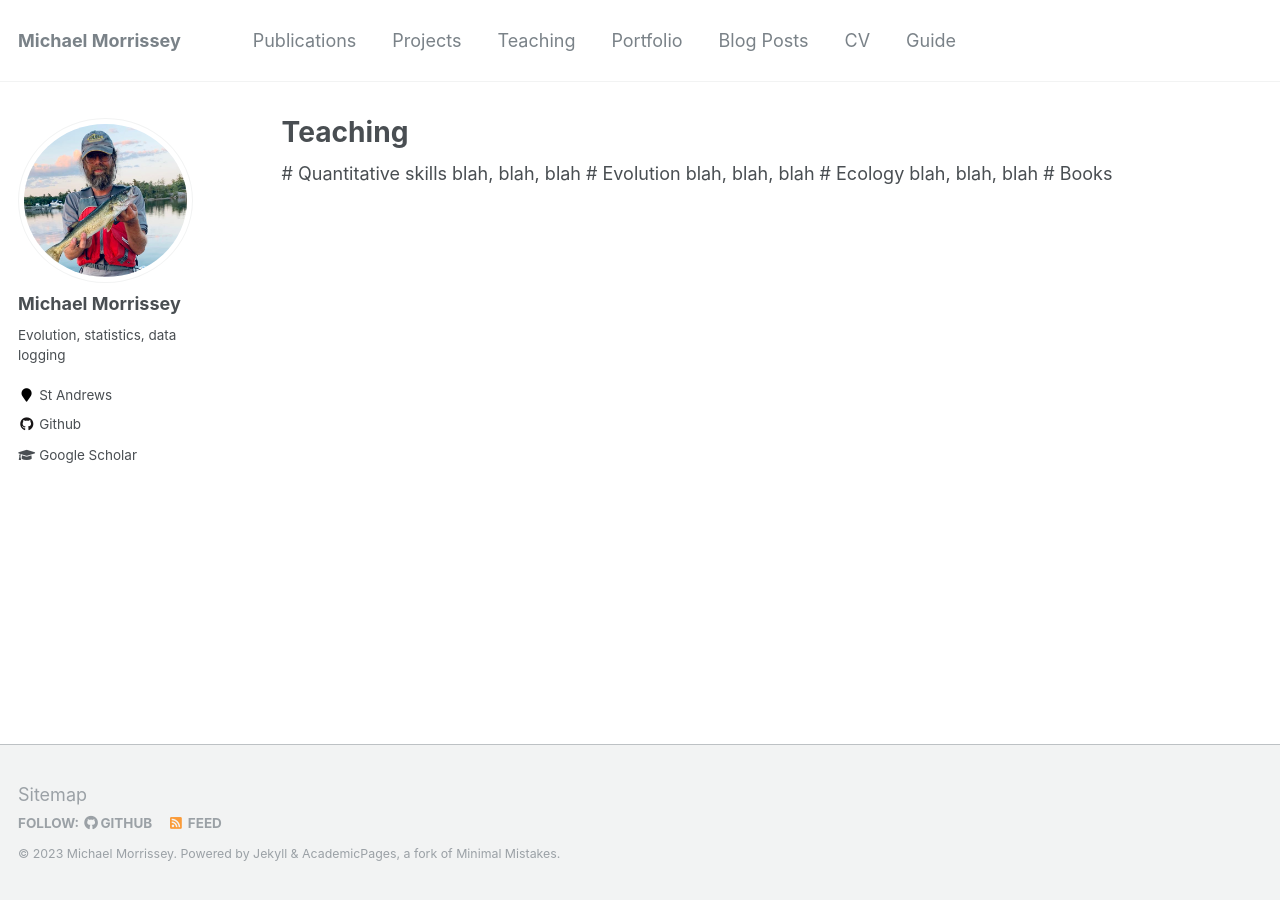
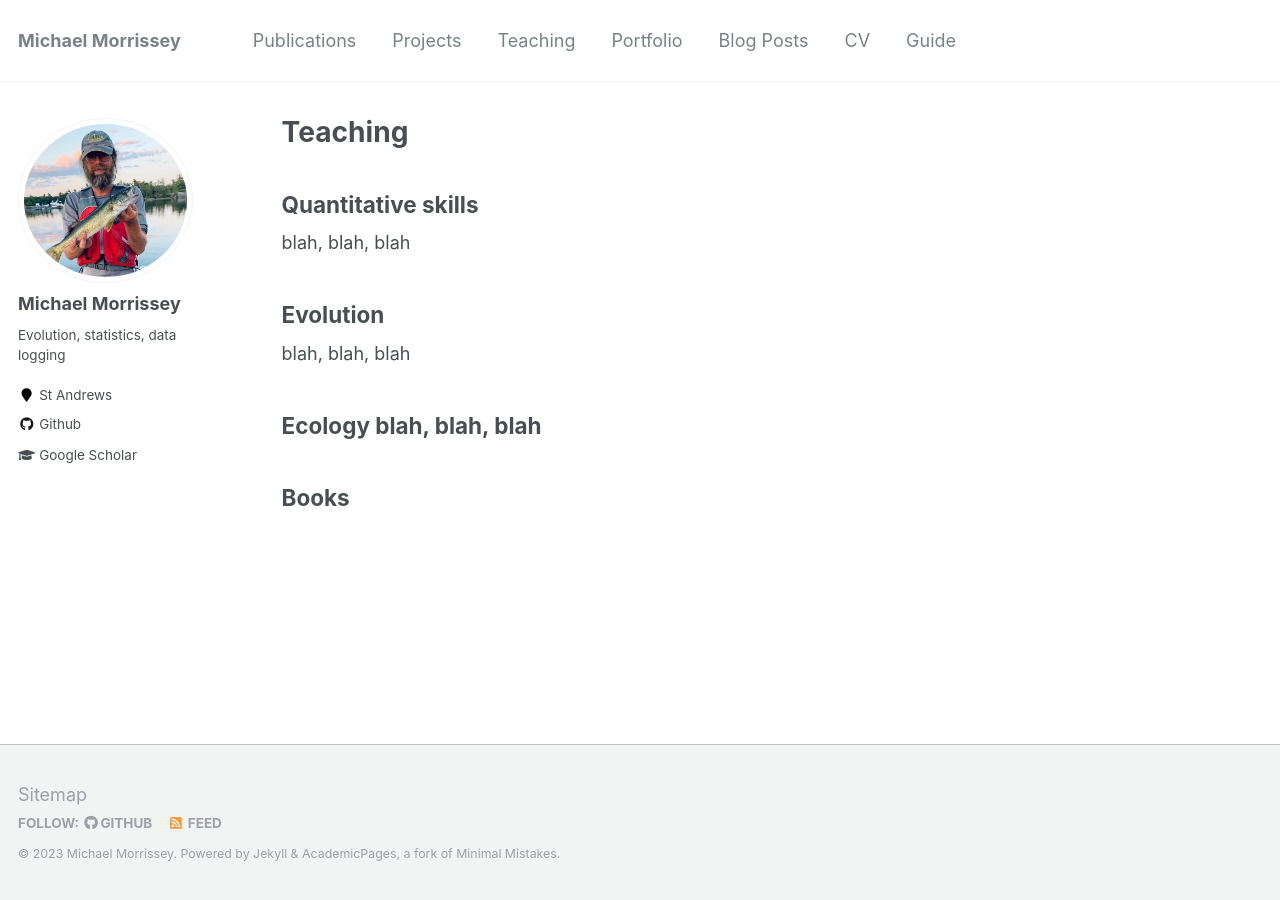
Before and after one commit to mbmorrissey/mbmorrissey.github.io, a Jekyll site: the page built from _pages/teaching.html, in a window 1280 px wide. Built offline with Jekyll 4.4.1, drawn with Linux system fonts in a browser that asks for light colours.

```diff
--- a/_pages/teaching.html
+++ b/_pages/teaching.html
@@ -14,16 +14,16 @@ author_profile: true
 -->
 
 
-# Quantitative skills
+<h2>Quantitative skills</h2>
 
 blah, blah, blah
 
-# Evolution
+<h2>Evolution</h2>
 
-blah, blah, blah
+blah, blah, blah</h2>
 
-# Ecology
+<h2>Ecology
 
-blah, blah, blah
+blah, blah, blah</h2>
 
-# Books
+<h2>Books
```
